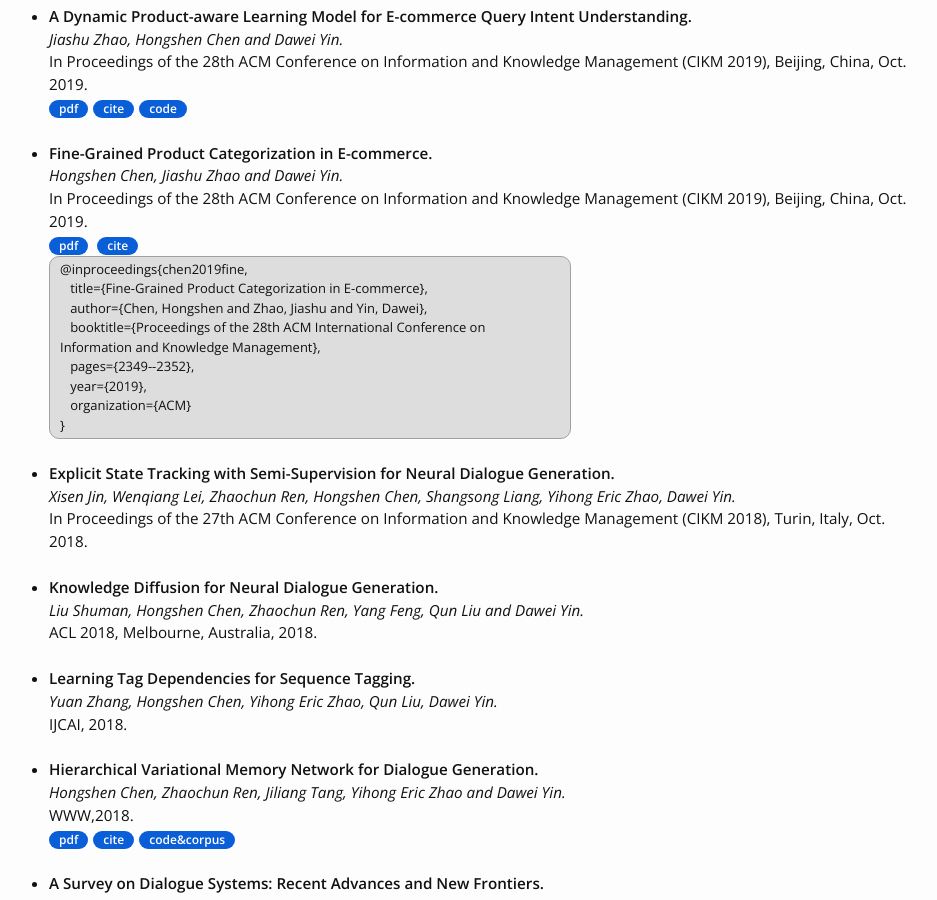
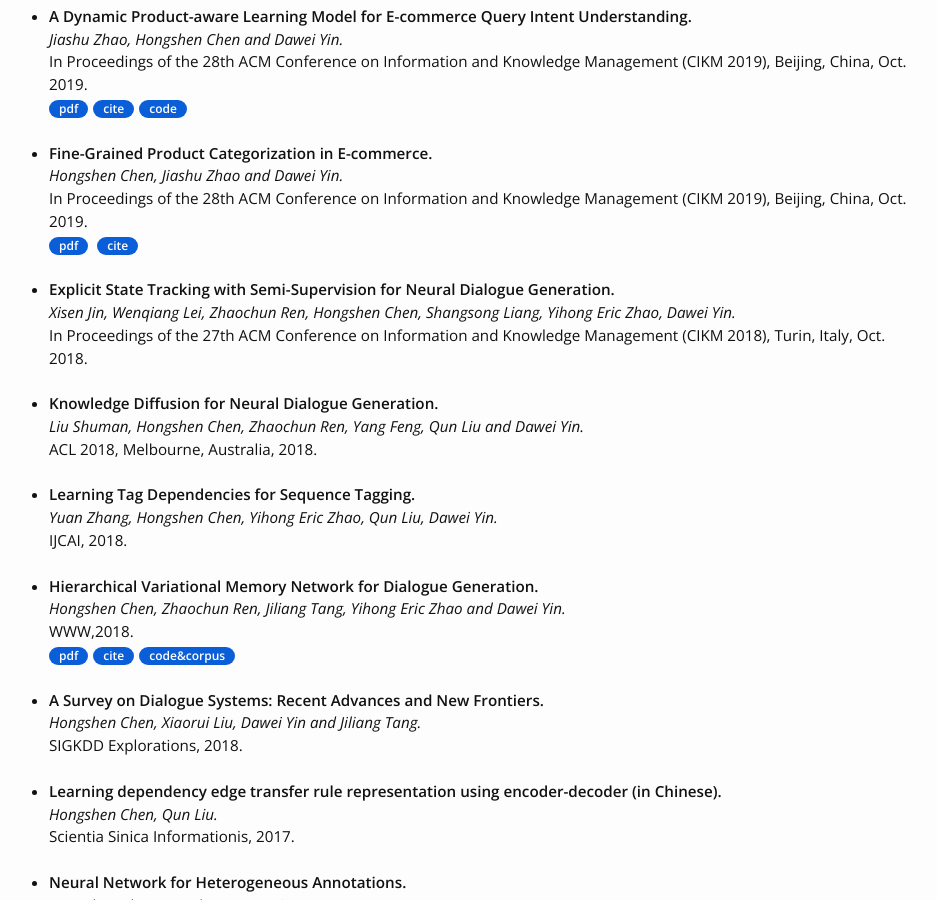
Before and after one commit to chenhongshen/chenhongshen.github.io, a Jekyll site: the page built from research.md, in a window 1280 px wide and 900 px high, scrolled down 523 px. Shown: the whole window, without its empty margins (176-1113 px from the left). Built offline with Jekyll 4.4.1, drawn with Linux system fonts in a browser that asks for light colours; a script that is not in the unit is left out.

Commit message:
Update research.md

```diff
--- a/research.md
+++ b/research.md
@@ -46,7 +46,7 @@ Describe your research interests here.
 		In Proceedings of the 28th ACM Conference on Information and Knowledge Management (CIKM 2019), Beijing, China, Oct. 2019.<br>
 		<a href="/research/papers/2019cikm_chen.pdf"><div class="color-button">pdf</div></a>
 		<div class="color-button" onclick="isHidden('2019cikm_chen_bibtex')">cite</div>
-		<div class="bibtex-box" id="2019cikm_chen_bibtex" display="none">
+		<div class="bibtex-box" id="2019cikm_chen_bibtex" style="display:none">
 		@inproceedings{chen2019fine, <br />
 		&nbsp;&nbsp; title={Fine-Grained Product Categorization in E-commerce}, <br />
 		&nbsp;&nbsp; author={Chen, Hongshen and Zhao, Jiashu and Yin, Dawei}, <br />
```
